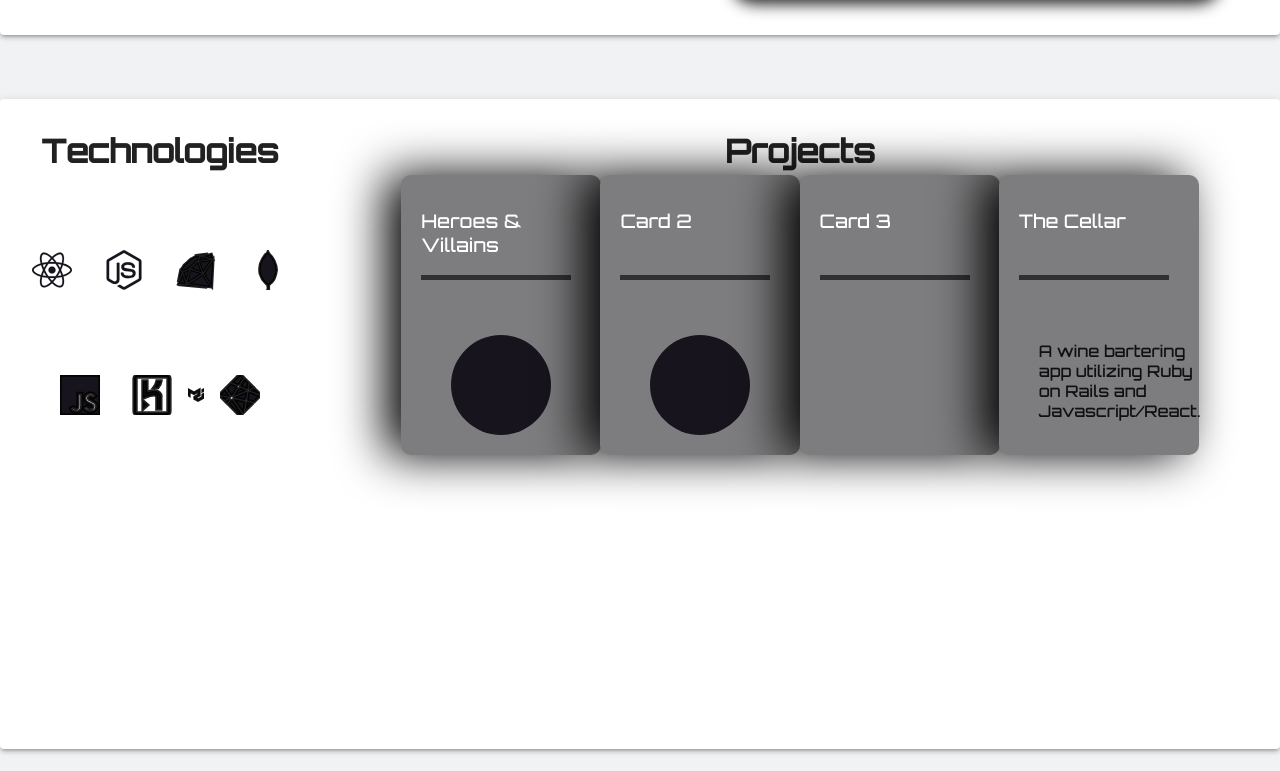
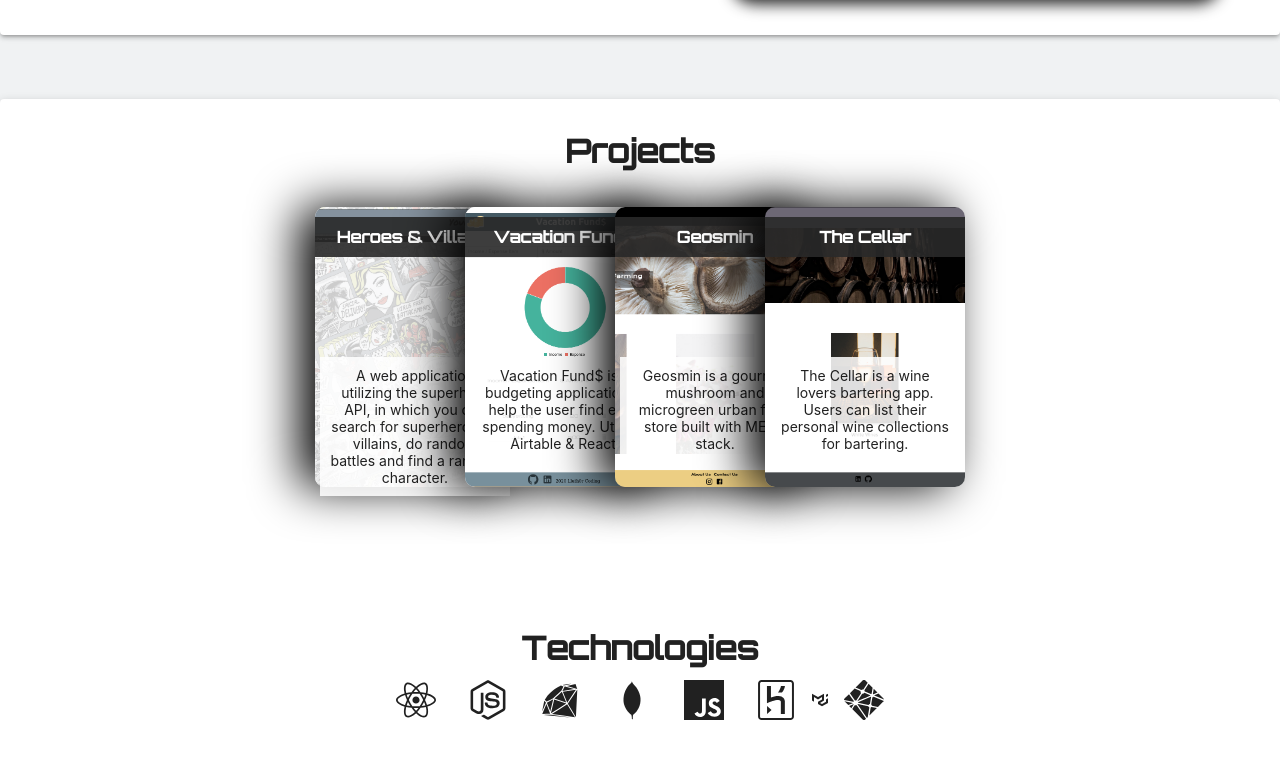
Before and after one commit to LLuth0r/portfolio, a React (Create React App) app: page / in a window 1280 px wide. Shown: the part 1029-1800 px from the top of the page. Built offline with nearby package versions, Linux system fonts and the light colour scheme.

Commit message:
Updated project cards

```diff
--- a/src/components/Card1/Card1.css
+++ b/src/components/Card1/Card1.css
@@ -3,23 +3,13 @@ a {
     color: black;
 }
 
-.container {
-    position: absolute;
-    height: 300px;
-    width: 600px;
-    top: 60px;
-    left: calc(50% - 300px);
-    display: flex;
-  }
-
   .card {
     display: flex;
     height: 280px;
     width: 200px;
-    background-color: #7d7c7e;
     border-radius: 10px;
     box-shadow: -1rem 0 3rem #000;
-  /*   margin-left: -50px; */
+    /* margin-left: -50px; */
     transition: 0.4s ease-out;
     position: relative;
     left: 0px;
@@ -40,63 +30,51 @@ a {
     transition: 0.4s ease-out;
   }
 
-  .title {
-    color: white;
-    font-weight: 300;
-    position: absolute;
-    left: 20px;
-    top: 15px;
+  .card1-img, .card2-img, .card3-img, .card4-img {
+      height: 280px;
+      width: 200px;
+      object-fit: cover;
+      border-radius: 10px;
   }
 
-  .bar {
+  .title-link {
+    color: white;
+}
+
+.title-link:hover{
+    color: #b9a013;
+}
+
+  .title {
+    background-color: #292929e7;
+    color: white;
+    width: 180px;
+    padding: 10px;
     position: absolute;
-    top: 100px;
-    left: 20px;
-    height: 5px;
-    width: 150px;
+    margin-top: 10px;
+    font-size: 16px;
+    text-align: center;
   }
 
-  .emptybar {
-    background-color: #2e3033;
-    width: 100%;
-    height: 100%;
+
+
+  .title h3 {
+      font-size: 10px;
   }
 
-  .filledbar {
+
+  .card-desc {
+    background-color: rgba(255, 255, 255, 0.85);
+    width: 170px;
+    margin: 0 5px;
+    top: 150px;
+    padding: 10px;
     position: absolute;
-    top: 0px;
-    z-index: 3;
-    width: 0px;
-    height: 100%;
-    background: rgb(0,154,217);
-    background: linear-gradient(90deg, rgba(0,154,217,1) 0%, rgba(217,147,0,1) 65%, rgba(255,186,0,1) 100%);
-    transition: 0.6s ease-out;
+    font-size: 14px;
+    text-align: center;
   }
 
-  .card:hover .filledbar {
-    width: 120px;
-    transition: 0.4s ease-out;
-  }
-
-  .circle {
-    position: absolute;
-    top: 150px;
-    left: calc(50% - 60px);
-  }
-
-  .stroke {
-    stroke: white;
-    stroke-dasharray: 360;
-    stroke-dashoffset: 360;
-    transition: 0.6s ease-out;
-  }
-
-  svg {
-    fill: #17141d;
-    stroke-width: 2px;
-  }
-
-  .card:hover .stroke {
+   .card:hover {
     stroke-dashoffset: 100;
     transition: 0.6s ease-out;
   }
--- a/src/components/Card1/Card1.jsx
+++ b/src/components/Card1/Card1.jsx
@@ -1,108 +1,13 @@
 import React from "react";
-import { makeStyles } from "@material-ui/core/styles";
-import Card from "@material-ui/core/Card";
-import CardMedia from "@material-ui/core/CardMedia";
-import CardContent from "@material-ui/core/CardContent";
-import CardActionArea from "@material-ui/core/CardActionArea";
-import Typography from "@material-ui/core/Typography";
 import P1 from "./P1.png";
 import "./Card1.css";
-import { createMuiTheme, ThemeProvider } from "@material-ui/core/styles";
-
-// const useStyles = makeStyles({
-// 	card1: {
-// 		maxWidth: 300,
-// 		maxHeight: 250,
-// 		margin: ".5em .5em",
-// 	},
-// 	media1: {
-// 		height: 125,
-// 	},
-// 	"@media (max-width: 1000px)": {
-// 		card1: {
-// 			maxWidth: 200,
-// 			maxHeight: 200,
-// 		},
-// 		media1: {
-// 			height: 75,
-// 		},
-// 	},
-// 	"@media (max-width:825px)": {
-// 		card1: {
-// 			maxWidth: 200,
-// 			maxHeight: 200,
-// 		},
-// 		media1: {
-// 			height: 70,
-// 		},
-// 	},
-// });
-
-// const theme1 = createMuiTheme();
-
-// theme1.typography.h5 = {
-// 	fontSize: "1.2rem",
-// 	"@media (max-width:900px)": {
-// 		fontSize: "1.25rem",
-// 	},
-// 	"@media (max-width:600px)": {
-// 		fontSize: ".75rem",
-// 	},
-// };
-
-// theme1.typography.body2 = {
-// 	fontSize: ".85rem",
-// 	"@media (max-width:900px)": {
-// 		fontSize: ".75rem",
-// 	},
-// 	"@media (max-width:600px)": {
-// 		fontSize: ".6rem",
-// 	},
-// };
 
 export default function Card1() {
-	// const classes = useStyles();
-
 	return (
-		// <div class="container">
-			<div class="card">
-				<h3 class="title">Heroes & Villains</h3>
-				<div class="bar">
-					<div class="emptybar"></div>
-					<div class="filledbar"></div>
-				</div>
-				<div class="circle">
-					<svg version="1.1" xmlns="http://www.w3.org/2000/svg">
-						<circle class="stroke" cx="60" cy="60" r="50" />
-					</svg>
-				</div>
-			</div>
-		// </div>
-		// <Card className={classes.card1}>
-		// 	<a
-		// 		href="https://lluth0r.github.io/Heroes-and-Villains/"
-		// 		target="_blank"
-		// 		rel="noreferrer"
-		// 	>
-		// 		<CardActionArea>
-		// 			<CardMedia
-		// 				className={classes.media1}
-		// 				image={P1}
-		// 				title="Heroes & Villains"
-		// 			/>
-		// 			<CardContent>
-		// 				<ThemeProvider theme={theme1}>
-		// 					<Typography gutterBottom variant="h5" component="h2">
-		// 						Heroes & Villains
-		// 					</Typography>
-		// 					<Typography variant="body2" color="textSecondary" component="p">
-		// 						Heroes & Villains provides a database full of your favorite
-		// 						superheroes and comic book villains.
-		// 					</Typography>
-		// 				</ThemeProvider>
-		// 			</CardContent>
-		// 		</CardActionArea>
-		// 	</a>
-		// </Card>
+		<div class="card">
+			<img className="card1-img" src={P1} alt="" />
+			<h3 class="title"><a class='title-link'href='https://lluth0r.github.io/Heroes-and-Villains/'>Heroes & Villains</a></h3>
+			<div className="card-desc">A web application utilizing the superhero API, in which you can search for superheroes & villains, do random battles and find a random character.</div>
+		</div>
 	);
 }
--- /dev/null
+++ b/src/components/Card2/Card2.css
@@ -0,0 +1,91 @@
+a {
+    text-decoration: none;
+    color: black;
+}
+
+  .card2 {
+    display: flex;
+    height: 280px;
+    width: 200px;
+    /* background-color: #7d7c7e; */
+    background-image: url('./P2.png');
+    background-size: 100%;
+    border-radius: 10px;
+    box-shadow: -1rem 0 3rem #000;
+  /*   margin-left: -50px; */
+    transition: 0.4s ease-out;
+    position: relative;
+    left: 0px;
+  }
+
+  .card2:not(:first-child) {
+      margin-left: -50px;
+  }
+
+  .card2:hover {
+    transform: translateY(-20px);
+    transition: 0.4s ease-out;
+  }
+
+  .card2:hover ~ .card2 {
+    position: relative;
+    left: 50px;
+    transition: 0.4s ease-out;
+  }
+
+  /* .title2 {
+    background-color: #292929c9;
+    color: white;
+    width: 80%;
+    position: absolute;
+    left: 20px;
+    top: 15px;
+  } */
+
+  .bar {
+    position: absolute;
+    top: 100px;
+    left: 20px;
+    height: 5px;
+    width: 150px;
+  }
+
+  .emptybar {
+    background-color: #2e3033;
+    width: 100%;
+    height: 100%;
+  }
+
+  .filledbar {
+    position: absolute;
+    top: 0px;
+    z-index: 3;
+    width: 0px;
+    height: 100%;
+    background: rgb(0,154,217);
+    background: linear-gradient(90deg, rgba(0,154,217,1) 0%, rgba(217,147,0,1) 65%, rgba(255,186,0,1) 100%);
+    transition: 0.6s ease-out;
+  }
+
+  .card2:hover .filledbar {
+    width: 120px;
+    transition: 0.4s ease-out;
+  }
+
+  .circle {
+    position: absolute;
+    top: 150px;
+    left: calc(50% - 60px);
+  }
+
+  .stroke {
+    stroke: white;
+    stroke-dasharray: 360;
+    stroke-dashoffset: 360;
+    transition: 0.6s ease-out;
+  }
+
+  .card2:hover .stroke {
+    stroke-dashoffset: 100;
+    transition: 0.6s ease-out;
+  }
--- a/src/components/Card2/Card2.jsx
+++ b/src/components/Card2/Card2.jsx
@@ -1,102 +1,13 @@
 import React from "react";
-import { makeStyles } from "@material-ui/core/styles";
-import Card from "@material-ui/core/Card";
-import CardMedia from "@material-ui/core/CardMedia";
-import CardContent from "@material-ui/core/CardContent";
-import CardActionArea from "@material-ui/core/CardActionArea";
-import Typography from "@material-ui/core/Typography";
+import "../Card1/Card1.css";
 import P2 from "./P2.png";
-import "../Card1/Card1.css";
-import { ThemeProvider, createMuiTheme } from "@material-ui/core/styles";
-
-// const useStyles = makeStyles({
-// 	card2: {
-// 		maxWidth: 300,
-// 		maxHeight: 250,
-// 		margin: ".5em .5em",
-// 	},
-// 	media2: {
-// 		height: 125,
-// 	},
-// 	"@media (max-width: 1000px)": {
-// 		card2: {
-// 			maxWidth: 200,
-// 			maxHeight: 200,
-// 		},
-// 		media2: {
-// 			height: 75,
-// 		},
-// 	},
-// 	'@media (max-width:825px)': {
-// 		card2: {
-// 			maxWidth: 200,
-// 			maxHeight: 200,
-// 		},
-// 		media2: {
-// 			height: 70,
-// 		},
-// 	}
-// });
-
-// const theme2 = createMuiTheme();
-
-// theme2.typography.h5 = {
-// 	fontSize: "1.2rem",
-// 	"@media (max-width:900px)": {
-// 		fontSize: "1.25rem",
-// 	},
-// 	'@media (max-width:600px)': {
-// 		fontSize: '.75rem',
-// 	}
-// };
-
-// theme2.typography.body2 = {
-// 	fontSize: ".85rem",
-// 	"@media (max-width:900px)": {
-// 		fontSize: ".75rem",
-// 	},
-// 	'@media (max-width:600px)': {
-// 		fontSize: '.6rem',
-// 	}
-// };
 
 export default function Card2() {
-	// const classes = useStyles();
-
 	return (
 		<div class="card">
-    <h3 class="title">Card 2</h3>
-    <div class="bar">
-      <div class="emptybar"></div>
-      <div class="filledbar"></div>
-    </div>
-    <div class="circle">
-      <svg version="1.1" xmlns="http://www.w3.org/2000/svg">
-      <circle class="stroke" cx="60" cy="60" r="50"/>
-    </svg>
-    </div>
-  </div>
-
-		// <Card className={classes.card2}>
-		// 	<a
-		// 		href="https://vacation-funds.netlify.app"
-		// 		target="_blank"
-		// 		rel="noreferrer"
-		// 	>
-		// 		<CardActionArea>
-		// 			<CardMedia className={classes.media2} image={P2} title="Make Cent$" />
-		// 			<CardContent>
-		// 				<ThemeProvider theme={theme2}>
-		// 					<Typography gutterBottom variant="h5" component="h2">
-		// 						Make Cent$
-		// 					</Typography>
-		// 					<Typography variant="body2" color="textSecondary" component="p">
-		// 						Make Cent$ is an Airtable and React financial planning app.
-		// 					</Typography>
-		// 				</ThemeProvider>
-		// 			</CardContent>
-		// 		</CardActionArea>
-		// 	</a>
-		// </Card>
+			<img className="card2-img" src={P2} alt="" />
+			<h3 class="title"><a class='title-link'href='https://vacation-funds.netlify.app'>Vacation Fund$</a></h3>
+			<div className="card-desc">Vacation Fund$ is a budgeting application to help the user find extra spending money.  Utilizes Airtable & React. </div>
+		</div>
 	);
 }
--- a/src/components/Card3/Card3.jsx
+++ b/src/components/Card3/Card3.jsx
@@ -1,98 +1,16 @@
 import React from "react";
-import { makeStyles } from "@material-ui/core/styles";
-import Card from "@material-ui/core/Card";
-import CardMedia from "@material-ui/core/CardMedia";
-import CardContent from "@material-ui/core/CardContent";
-import CardActionArea from "@material-ui/core/CardActionArea";
-import Typography from "@material-ui/core/Typography";
 import P3 from "./P3.png";
 import "../Card1/Card1.css";
-import { ThemeProvider, createMuiTheme } from '@material-ui/core/styles';
-
-// const useStyles = makeStyles({
-// 	card3: {
-// 		maxWidth: 300,
-// 		maxHeight: 250,
-// 		margin: ".5em .5em",
-// 	},
-// 	media3: {
-// 		height: 125,
-// 	},
-// 	"@media (max-width: 1000px)": {
-// 		card3: {
-// 			maxWidth: 200,
-// 			maxHeight: 200,
-// 		},
-// 		media3: {
-// 			height: 75,
-// 		},
-// 	},
-// 	'@media (max-width:825px)': {
-// 		card3: {
-// 			maxWidth: 200,
-// 			maxHeight: 200,
-// 		},
-// 		media3: {
-// 			height: 70,
-// 		},
-// 	}
-// });
-
-// const theme3 = createMuiTheme();
-
-// theme3.typography.h5 = {
-// 	fontSize: "1.2rem",
-// 	"@media (max-width:900px)": {
-// 		fontSize: "1.25rem",
-// 	},
-// 	'@media (max-width:600px)': {
-// 		fontSize: '.75rem',
-// 	}
-// };
-
-// theme3.typography.body2 = {
-// 	fontSize: ".85rem",
-// 	"@media (max-width:900px)": {
-// 		fontSize: ".75rem",
-// 	},
-// 	'@media (max-width:600px)': {
-// 		fontSize: '.6rem',
-// 	}
-// };
 
 export default function Card3() {
-	// const classes = useStyles();
-
-
 	return (
 		<div class="card">
-    <h3 class="title">Card 3</h3>
-    <div class="bar">
-      <div class="emptybar"></div>
-      <div class="filledbar"></div>
-    </div>
-    <div class="circle">
-
-    </div>
-  </div>
-
-		// <Card className={classes.card3}>
-		// 	<a href="https://geosmin.netlify.app/" target="_blank" rel='noreferrer'>
-		// 		<CardActionArea>
-		// 			<CardMedia className={classes.media3} image={P3} title="Geosmin" />
-		// 			<CardContent>
-		// 				<ThemeProvider theme={theme3}>
-		// 				<Typography gutterBottom variant="h5" component="h2">
-		// 					Geosmin
-		// 				</Typography>
-		// 				<Typography variant="body2" color="textSecondary" component="p">
-		// 					Geosmin is a gourmet mushroom and microgreen urban farm store
-		// 					built with MERN stack.
-		// 				</Typography>
-		// 				</ThemeProvider>
-		// 			</CardContent>
-		// 		</CardActionArea>
-		// 	</a>
-		// </Card>
+			<img className="card3-img" src={P3} alt="" />
+			<h3 class="title"><a class='title-link'href='https://geosmin.netlify.app/'>Geosmin</a></h3>
+			<div class="card-desc">
+				Geosmin is a gourmet mushroom and microgreen urban farm store built with
+				MERN stack.
+			</div>
+		</div>
 	);
 }
--- a/src/components/Card4/Card4.jsx
+++ b/src/components/Card4/Card4.jsx
@@ -1,91 +1,16 @@
 import React from "react";
-import { makeStyles } from "@material-ui/core/styles";
-import Card from "@material-ui/core/Card";
-import CardMedia from "@material-ui/core/CardMedia";
-import CardContent from "@material-ui/core/CardContent";
-import CardActionArea from "@material-ui/core/CardActionArea";
-import Typography from "@material-ui/core/Typography";
 import P4 from "./P4.png";
 import "../Card1/Card1.css";
-import { createMuiTheme, ThemeProvider } from "@material-ui/core/styles";
-
-// const useStyles = makeStyles({
-// 	card4: {
-// 		maxWidth: 300,
-// 		maxHeight: 250,
-// 		margin: ".5em .5em",
-// 	},
-// 	media4: {
-// 		height: 125,
-// 	},
-// 	"@media (max-width: 1000px)": {
-// 		card4: {
-// 			maxWidth: 200,
-// 			maxHeight: 200,
-// 		},
-// 		media4: {
-// 			height: 75,
-// 		},
-// 	},
-// 	"@media (max-width:825px)": {
-// 		card4: {
-// 			maxWidth: 200,
-// 			maxHeight: 200,
-// 		},
-// 		media4: {
-// 			height: 70,
-// 		},
-// 	},
-// });
 
 export default function Card4() {
-	// const classes = useStyles();
-
-	// const theme4 = createMuiTheme();
-
-	// theme4.typography.h5 = {
-	// 	fontSize: 18,
-	// 	"@media (max-width:600px)": {
-	// 		fontSize: 16,
-	// 	},
-	// };
-
-	// theme4.typography.body2 = {
-	// 	fontSize: 12,
-	// 	"@media (max-width:600px)": {
-	// 		fontSize: 10,
-	// 	},
-	// };
-
 	return (
 		<div class="card">
-    <h3 class="title">The Cellar</h3>
-    <div class="bar">
-      <div class="emptybar"></div>
-      <div class="filledbar"></div>
-    </div>
-    <div class="circle">
-      <p>A wine bartering app utilizing Ruby on Rails and Javascript/React.</p>
-    </div>
-  </div>
-
-		// <Card className={classes.card4}>
-		// 	<a href="https://the-cellar.netlify.app" target="_blank" rel="noreferrer">
-		// 		<CardActionArea>
-		// 			<CardMedia className={classes.media4} image={P4} title="The Cellar" />
-		// 			<CardContent>
-		// 				<ThemeProvider theme={theme4}>
-		// 					<Typography gutterBottom variant="h5" component="h2">
-		// 						The Cellar
-		// 					</Typography>
-		// 					<Typography variant="body2" color="textSecondary" component="p">
-		// 						A wine bartering app built with Ruby on Rails and a React
-		// 						front-end.
-		// 					</Typography>
-		// 				</ThemeProvider>
-		// 			</CardContent>
-		// 		</CardActionArea>
-		// 	</a>
-		// </Card>
+			<img className="card4-img" src={P4} alt="" />
+			<h3 class="title"><a class='title-link'href='https://the-cellar.netlify.app'>The Cellar</a></h3>
+			<div class="card-desc">
+				The Cellar is a wine lovers bartering app. Users can list their personal
+				wine collections for bartering.
+			</div>
+		</div>
 	);
 }
--- a/src/components/Header/Header.css
+++ b/src/components/Header/Header.css
@@ -31,7 +31,7 @@
 }
 
 .logo a:hover {
-	color: #7eb8da;
+	color: #b9a013;
 	cursor: pointer;
 }
 
@@ -51,7 +51,7 @@
 }
 
 .links a:hover {
-	color: #7eb8da;
+	color: #b9a013;
 	cursor: pointer;
 }
 
--- a/src/screens/Home/Home.css
+++ b/src/screens/Home/Home.css
@@ -64,7 +64,7 @@ body h1, h3 {
 }
 
 .text h3 {
-	color: #7eb8da;
+	color: #b9a013;
 }
 
 .text h3,
@@ -89,11 +89,11 @@ p {
 }
 
 .tech {
-	height: 650px;
+	height: 700px;
 	width: 100%;
 	display: grid;
-	grid-template-columns: 25% 75%;
-	grid-template-rows: 60px auto;
+	/* grid-template-columns: %; */
+	grid-template-rows: 60px auto 60px auto;
 	margin: 4em 0 0 0;
 }
 
@@ -101,27 +101,8 @@ p {
 	margin: .5em 1em;
 }
 
-.tech-title {
+.project-title {
 	grid-column-start: 1;
-    grid-row-start: 1;
-	margin: 1em 0;
-	height: 50px;
-	text-align: center;
-}
-
-.icons {
-    grid-column-start: 1;
-	grid-row-start: 2;
-    margin: 3em 1em;
-	height: 250px;
-	display: flex;
-	flex-wrap: wrap;
-	justify-content: center;
-	align-items: center;
-}
-
-.project-title {
-	grid-column-start: 2;
 	grid-row-start: 1;
 	text-align: center;
 	height: 50px;
@@ -133,8 +114,29 @@ p {
 	justify-content: space-evenly;
 	flex-wrap: wrap;
 	grid-row-start: 2;
-    grid-column-start: 2;
-	margin: 1em 2em;
+    grid-column-start: 1;
+	margin: 3em auto;
+	max-width: 775px;
+}
+
+.icon-title {
+	grid-column-start: 1;
+    grid-row-start: 3;
+	margin: 1em 0;
+	height: 50px;
+	text-align: center;
+}
+
+.icons {
+    grid-column-start: 1;
+	grid-row-start: 4;
+    margin: 1em 1em;
+	height: 50px;
+	width: auto;
+	display: flex;
+	flex-wrap: wrap;
+	justify-content: center;
+	align-items: center;
 }
 
 .contact {
--- a/src/screens/Home/Home.jsx
+++ b/src/screens/Home/Home.jsx
@@ -74,7 +74,7 @@ export default function Home() {
 						<Card3 />
 						<Card4 />
 				</div>
-				<h1 className="tech-title">Technologies</h1>
+				<h1 className="icon-title">Technologies</h1>
 				<div className="icons">
 					<IconContext.Provider
 						value={{ size: "2.5em", className: "tech-icons" }}
```
